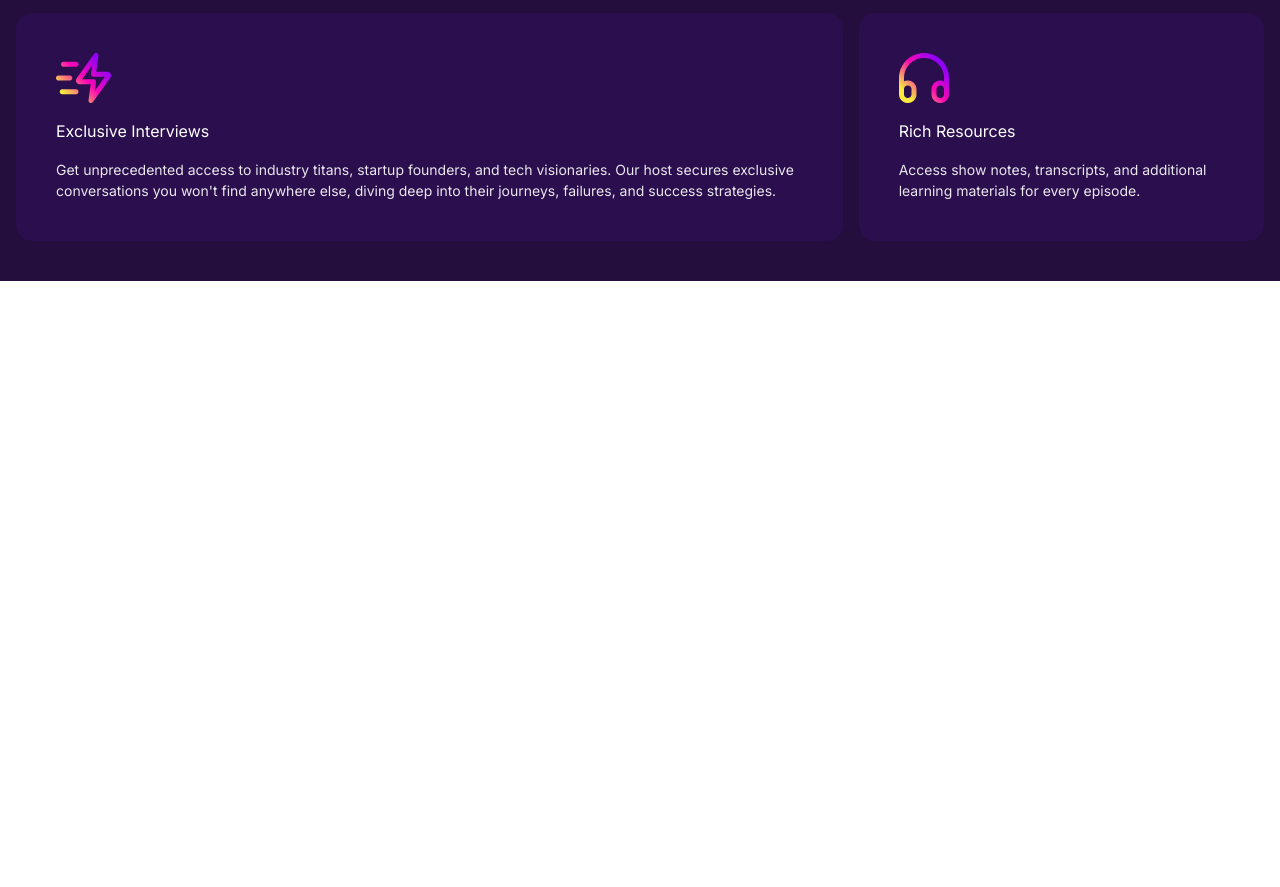
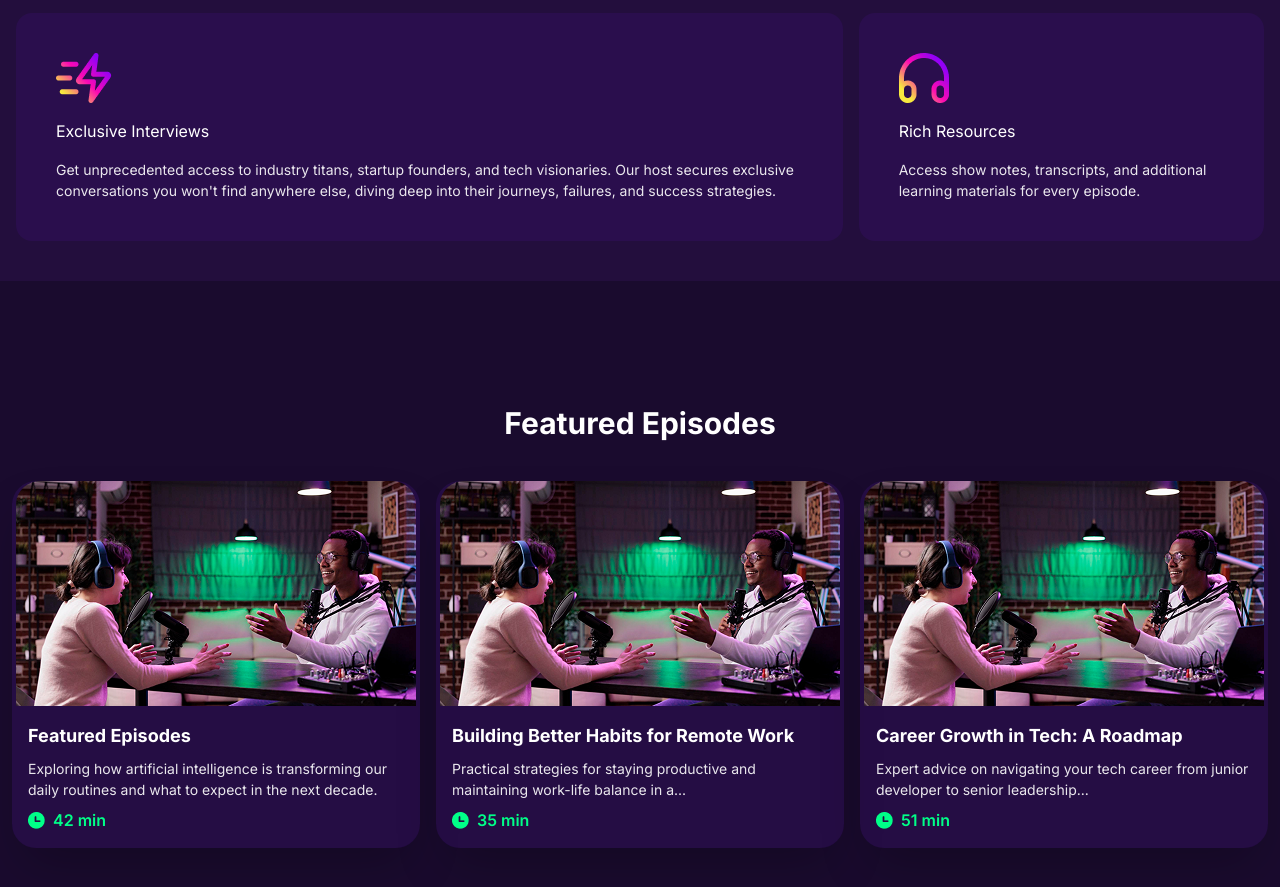
Before and after one commit to nillworks/ASSESSMENT-PH-A2, a website: page index.html in a window 1280 px wide. Shown: the part 1784-2671 px from the top of the page. Before the commit the page ends 2065 px from the top, so only its background shows below. Drawn offline with Linux system fonts and the light colour scheme.

Commit message:
Feat: Featured Section Layout

```diff
--- a/index.html
+++ b/index.html
@@ -252,9 +252,85 @@
     </Section>
 
 
-    <!--  -->
-    <Section id="">
-      <div class="container">
+    <!-- Featured Episodes Section -->
+    <Section id="" class="bg-bgPrimary py-31 px-3">
+      <div class="containers mx-auto text-white flex flex-col gap-10">
+
+        <!-- Title -->
+        <div class="text-center">
+          <h2 class="text-3xl font-bold">Featured Episodes</h2>
+        </div>
+
+        <!-- cards Featured  -->
+
+        <div class="grid gap-4 grid-cols-1 sm:grid-cols-2 lg:grid-cols-3 lg:items-center lg:justify-center">
+
+          <!-- items 1 -->
+          <div class="bg-[#351165]/40 flex flex-col rounded-3xl shadow-2xl 2xl:mx-auto 2xl:w-[380px]">
+
+            <!-- images -->
+            <div class="rounded-bl-full">
+              <img src="images/assets/Rectangle 1.png" alt="" class="mx-auto">
+            </div>
+
+            <!-- Details -->
+            <div class="p-4 flex flex-col gap-2">
+              <h2 class="font-bold text-lg">Featured Episodes</h2>
+              <p>Exploring how artificial intelligence is transforming our daily routines and what to expect in the next
+                decade.</p>
+              <!-- time -->
+              <div class=" flex items-center gap-2 text-headingExtra">
+                <img src="./images/assets/clock.png" alt=" icons">
+                <span class="font-semibold">42 min</span>
+              </div>
+            </div>
+
+          </div>
+
+          <!-- items 2 -->
+          <div class="bg-[#351165]/40 flex flex-col rounded-3xl shadow-2xl 2xl:mx-auto 2xl:w-[380px]">
+
+            <!-- images -->
+            <div class="rounded-bl-full">
+              <img src="images/assets/Rectangle 1.png" alt="" class="mx-auto">
+            </div>
+
+            <!-- Details -->
+            <div class="p-4 flex flex-col gap-2">
+              <h2 class="font-bold text-lg">Building Better Habits for Remote Work</h2>
+              <p>Practical strategies for staying productive and maintaining work-life balance in a...</p>
+              <!-- time -->
+              <div class=" flex items-center gap-2 text-headingExtra">
+                <img src="./images/assets/clock.png" alt=" icons">
+                <span class="font-semibold">35 min</span>
+              </div>
+            </div>
+
+          </div>
+
+          <!-- items 3 -->
+          <div class="bg-[#351165]/40 flex flex-col rounded-3xl shadow-2xl 2xl:mx-auto 2xl:w-[380px]">
+
+            <!-- images -->
+            <div class="rounded-bl-full">
+              <img src="images/assets/Rectangle 1.png" alt="" class="mx-auto">
+            </div>
+
+            <!-- Details -->
+            <div class="p-4 flex flex-col gap-2">
+              <h2 class="font-bold text-lg">Career Growth in Tech: A Roadmap</h2>
+              <p>Expert advice on navigating your tech career from junior developer to senior leadership...</p>
+              <!-- time -->
+              <div class=" flex items-center gap-2 text-headingExtra">
+                <img src="./images/assets/clock.png" alt=" icons">
+                <span class="font-semibold">51 min</span>
+              </div>
+            </div>
+
+          </div>
+
+        </div>
+
 
       </div>
     </Section>
--- a/src/input.css
+++ b/src/input.css
@@ -59,9 +59,6 @@
   .borders {
     border: 1px solid #00ff88;
   }
-  .widthCustom {
-    width: 1200px;
-  }
   #hero_area {
     max-width: 100%;
     background: url('../images/assets/hero-bg.png');
```
Also changed, not shown: images/assets/Rectangle 1.png (added), src/output.css.
